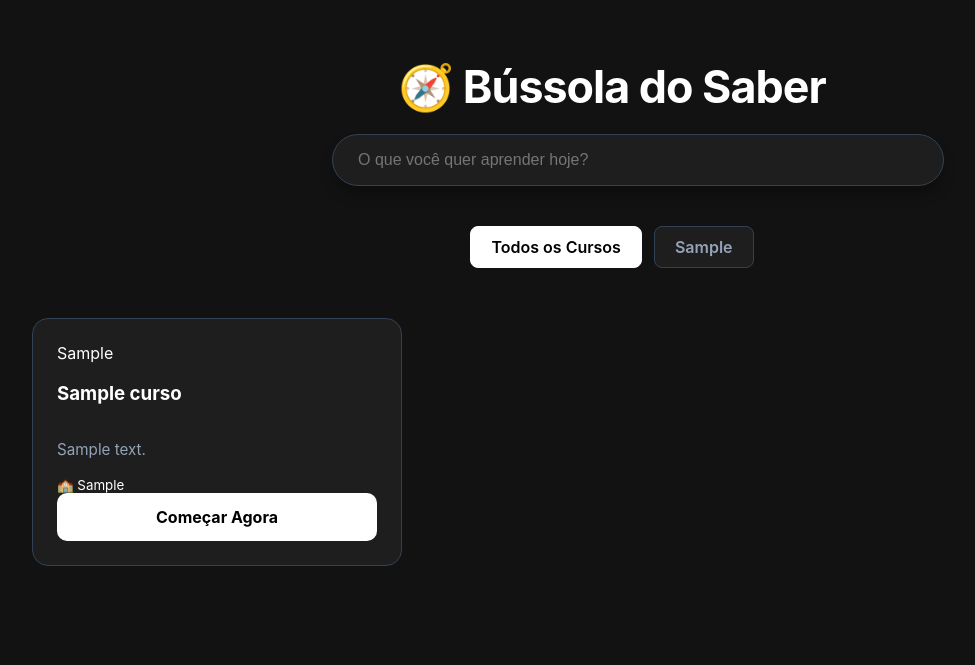
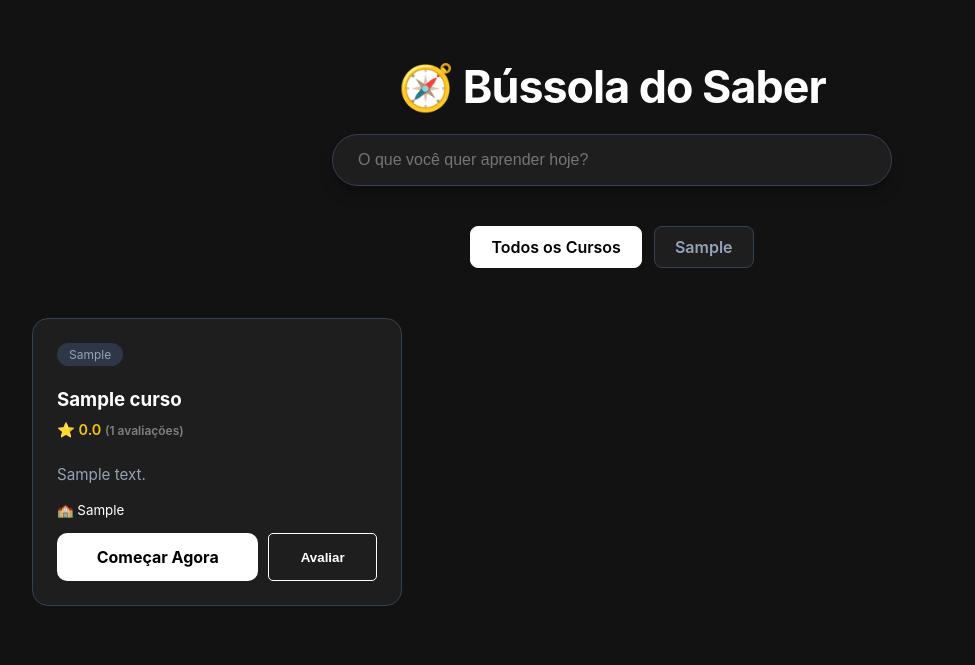
Before and after one commit to oherbetess/bussola-do-saber, a PHP site: page / in a window 1280 px wide. Shown: the top 665 px of the page, without its empty margins (28-1003 px from the left). Run offline with PHP 8.4, Linux system fonts and the light colour scheme; tables that the repository leaves empty or names only in its code hold one stand-in row (values such as "Sample post").

Commit message:
Finalizando sistema de avaliações, UI e documentação README

```diff
--- a/index.php
+++ b/index.php
@@ -1,8 +1,15 @@
 <?php
 include 'db.php';
 
-// 1. Carregamos TODOS os cursos de uma vez para o JS filtrar
-$resultado = $conexao->query("SELECT * FROM cursos");
+// Buscamos os cursos e a média de avaliações de cada um
+$query = "SELECT c.*,
+          IFNULL(AVG(a.nota), 0) as media_nota,
+          COUNT(a.id) as total_votos
+          FROM cursos c
+          LEFT JOIN avaliacoes a ON c.id = a.id_curso
+          GROUP BY c.id";
+
+$resultado = $conexao->query($query);
 $res_cat = $conexao->query("SELECT DISTINCT categoria FROM cursos");
 ?>
 
@@ -38,13 +45,58 @@ $res_cat = $conexao->query("SELECT DISTINCT categoria FROM cursos");
         <div class="card" data-categoria="<?= $row['categoria'] ?>">
             <span class="tag"><?= $row['categoria'] ?></span>
             <h3><?= $row['nome'] ?></h3>
+
+            <!-- EXIBIÇÃO DA MÉDIA (Adicione isso) -->
+            <div class="rating-display" style="margin-bottom: 10px;">
+                <span style="color: #f1c40f;">⭐ <?= number_format($row['media_nota'], 1) ?></span>
+                <small style="color: gray;"> (<?= $row['total_votos'] ?> avaliações)</small>
+            </div>
+
             <p><?= $row['descricao'] ?></p>
             <small>🏫 <?= $row['instituicao'] ?></small>
+
+            <div class="card-buttons" style="display: flex; gap: 10px; margin-top: 15px;">
                 <a href="<?= $row['link'] ?>" target="_blank" class="btn">Começar Agora</a>
+
+                <!-- BOTÃO PARA AVALIAR (Adicione isso) -->
+                <button type="button" class="btn-secundario"
+                        onclick="abrirModal(<?= $row['id'] ?>, '<?= $row['nome'] ?>')"
+                        style="cursor: pointer; padding: 10px; border-radius: 5px; border: 1px solid var(--primary-color); background: transparent; color: var(--primary-color);">
+                    Avaliar
+                </button>
+            </div>
         </div>
     <?php endwhile; ?>
 </main>
 
     <script src="script.js"></script>
+
+ <div id="modalAvaliacao" class="modal">
+    <div class="modal-content">
+        <span class="close" onclick="fecharModal()">&times;</span>
+        <h2>Avaliar Curso: <span id="nomeCursoModal"></span></h2>
+
+        <form action="salvar_avaliacao.php" method="POST">
+            <input type="hidden" name="id_curso" id="idCursoModal">
+
+            <label>Seu Nome:</label>
+            <input type="text" name="nome_aluno" required placeholder="Ex: Hérbete">
+
+            <label>Nota (1 a 5):</label>
+            <select name="nota" required>
+                <option value="5">⭐⭐⭐⭐⭐ (Excelente)</option>
+                <option value="4">⭐⭐⭐⭐ (Muito Bom)</option>
+                <option value="3">⭐⭐⭐ (Bom)</option>
+                <option value="2">⭐⭐ (Regular)</option>
+                <option value="1">⭐ (Ruim)</option>
+            </select>
+
+            <label>Seu Comentário:</label>
+            <textarea name="comentario" rows="4" placeholder="O que achou do curso?"></textarea>
+
+            <button type="submit" class="btn">Enviar Avaliação</button>
+        </form>
+    </div>
+</div>
 </body>
 </html>
--- a/script.js
+++ b/script.js
@@ -51,4 +51,23 @@ document.addEventListener('DOMContentLoaded', function () {
             filtrarCursos();
         });
     });
-});
+}); // <--- O DOMContentLoaded termina aqui!
+
+// AS FUNÇÕES DE MODAL FICAM FORA (Para serem globais):
+
+function abrirModal(id, nome) {
+    document.getElementById('modalAvaliacao').style.display = 'block';
+    document.getElementById('idCursoModal').value = id;
+    document.getElementById('nomeCursoModal').innerText = nome;
+}
+
+function fecharModal() {
+    document.getElementById('modalAvaliacao').style.display = 'none';
+}
+
+window.onclick = function(event) {
+    let modal = document.getElementById('modalAvaliacao');
+    if (event.target == modal) {
+        fecharModal();
+    }
+}
--- a/style.css
+++ b/style.css
@@ -5,6 +6,11 @@
     --text-secondary: #94a3b8;
     --accent-color: #ffffff;
     --border-color: #334155;
+    --primary-color: #ffffff;
+}
+
+* {
+    box-sizing: border-box;
 }
 
 body {
@@ -112,6 +115,25 @@ header p {
     transition: 0.3s;
 }
 
+.card:hover {
+    transform: translateY(-5px);
+    border-color: var(--text-secondary);
+}
+
+.tag {
+    background: #2d3748;
+    color: var(--text-secondary);
+    padding: 4px 12px;
+    border-radius: 20px;
+    font-size: 0.75rem;
+    align-self: flex-start;
+    margin-bottom: 12px;
+}
+
+.card h3 {
+    margin: 10px 0;
+}
+
 .card p {
     color: var(--text-secondary);
     font-size: 0.95rem;
@@ -119,7 +141,20 @@ header p {
     flex-grow: 1;
 }
 
+.rating-display {
+    font-weight: 600;
+    font-size: 0.9rem;
+}
+
+/* Botões do Card */
+.card-buttons {
+    display: flex;
+    gap: 10px;
+    margin-top: 15px;
+}
+
 .btn {
+    flex: 2;
     display: block;
     text-align: center;
     padding: 14px;
@@ -128,17 +163,90 @@ header p {
     text-decoration: none;
     border-radius: 10px;
     font-weight: 700;
-    margin-top: auto;
     transition: 0.2s;
 }
 
-/* Estilos do Admin */
+.btn-secundario {
+    flex: 1;
+    background: transparent;
+    border: 1px solid var(--accent-color);
+    color: var(--accent-color);
+    padding: 12px;
+    border-radius: 10px;
+    font-weight: 600;
+    cursor: pointer;
+    transition: 0.3s;
+}
+
+.btn-secundario:hover {
+    background: rgba(255, 255, 255, 0.1);
+}
+
+/* Estilos do Modal */
+.modal {
+    display: none;
+    position: fixed;
+    z-index: 1000;
+    left: 0;
+    top: 0;
+    width: 100%;
+    height: 100%;
+    background-color: rgba(0, 0, 0, 0.85);
+}
+
+.modal-content {
+    background-color: var(--bg-card);
+    margin: 10% auto;
+    padding: 30px;
+    border-radius: 16px;
+    width: 90%;
+    max-width: 500px;
+    color: white;
+    border: 1px solid var(--border-color);
+}
+
+.close {
+    color: var(--text-secondary);
+    float: right;
+    font-size: 28px;
+    cursor: pointer;
+}
+
+.close:hover {
+    color: white;
+}
+
+form label {
+    display: block;
+    margin-top: 15px;
+    font-size: 0.9rem;
+    color: var(--text-secondary);
+}
+
+form input,
+form select,
+form textarea {
+    width: 100%;
+    padding: 12px;
+    margin-top: 8px;
+    background: var(--bg-body);
+    border: 1px solid var(--border-color);
+    color: white;
+    border-radius: 8px;
+    outline: none;
+}
+
+form input:focus,
+form select:focus,
+form textarea:focus {
+    border-color: var(--accent-color);
+}
+
+/* Área Admin */
 .admin-body {
     background-color: var(--bg-body);
     padding: 40px 20px;
     width: 100%;
-    box-sizing: border-box;
-    display: block;
 }
 
 table {
```
Also changed, not shown: other parts of style.css (+1 -47 lines), salvar_avaliacao.php (added, +20 -0 lines), README.md (added). Lines whose indentation alone changed are shown as unchanged.
